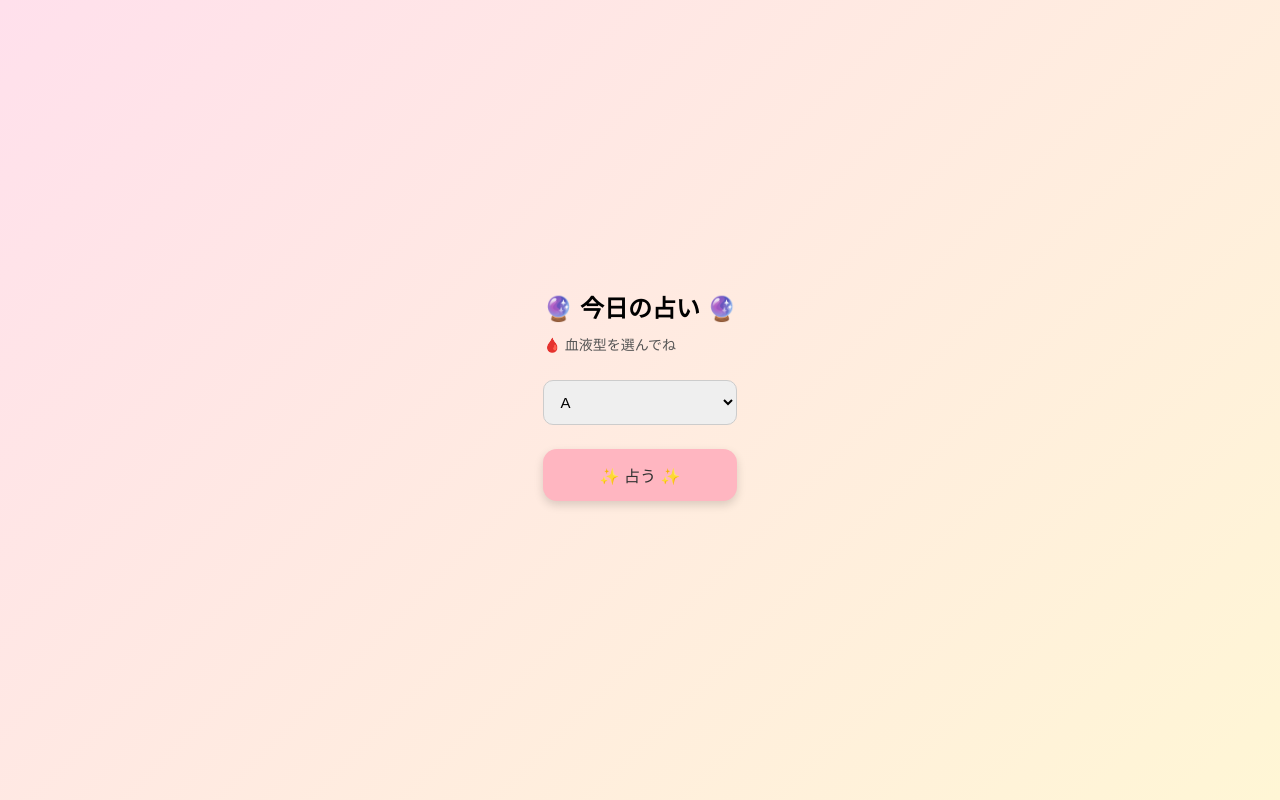
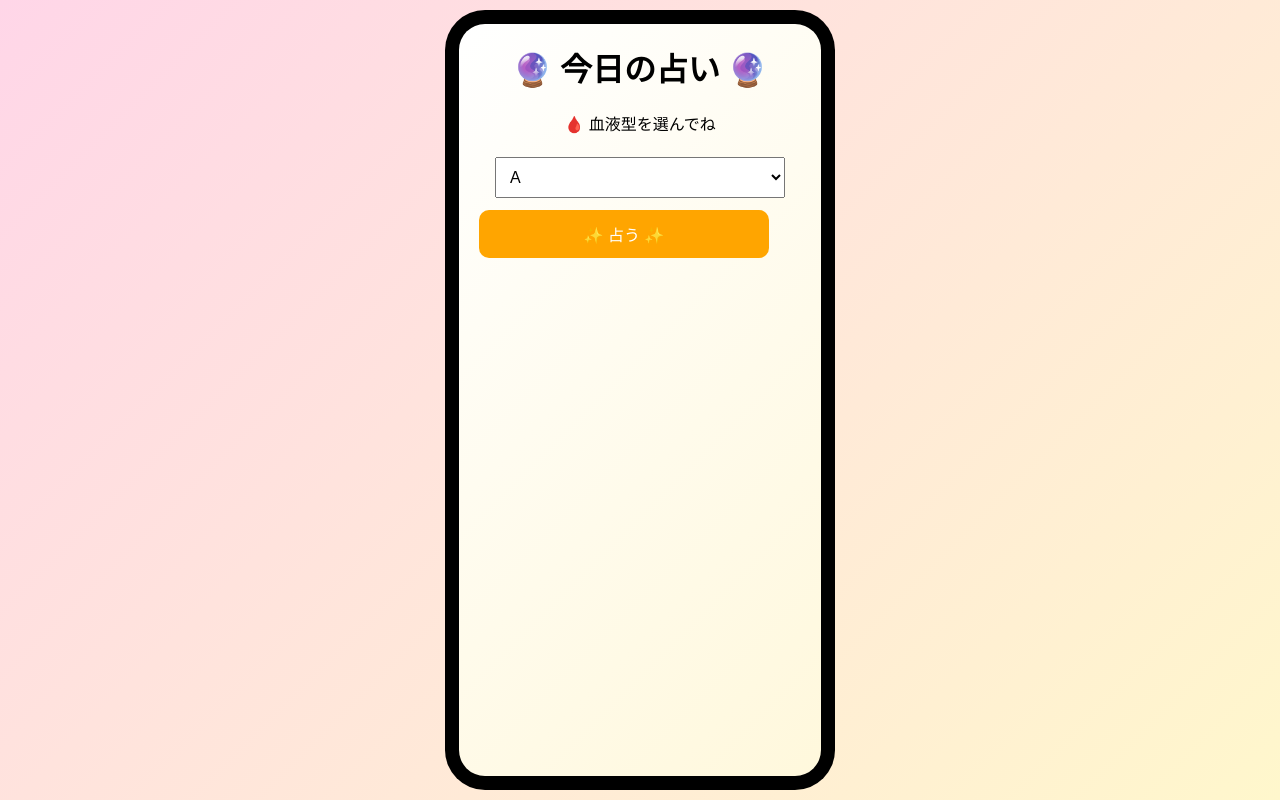
Before and after one commit to 89r4jbkvpx-afk/orange, a plain HTML site: page index.html in a window 1280 px wide. Both pictures are taken after a click on the button "🩸 血液型占い". Drawn offline with Linux system fonts and the light colour scheme.

Commit message:
Update style.css

```diff
--- a/style.css
+++ b/style.css
@@ -1,135 +1,77 @@
-/* ===== 全体 ===== */
 * {
   box-sizing: border-box;
 }
 
 body {
   margin: 0;
-  font-family: "Hiragino Kaku Gothic ProN", "Yu Gothic", "Meiryo", sans-serif;
-  background: linear-gradient(135deg, #ffe0ec, #fff6d5);
   min-height: 100vh;
+  background: linear-gradient(135deg, #ffd6e8, #fff7cc);
   display: flex;
   justify-content: center;
   align-items: center;
+  font-family: -apple-system, BlinkMacSystemFont, sans-serif;
 }
 
-/* ===== メインカード ===== */
-.container {
-  background: #fff;
-  width: 90%;
-  max-width: 420px;
-  padding: 24px 20px 28px;
-  border-radius: 20px;          /* 丸四角 */
-  box-shadow: 0 12px 30px rgba(0, 0, 0, 0.15);
-  text-align: center;
-  animation: fadeIn 0.4s ease;
+.phone {
+  width: 390px;
+  height: 780px;
+  background: #000;
+  border-radius: 40px;
+  padding: 14px;
 }
 
-/* ===== タイトル ===== */
+.screen {
+  width: 100%;
+  height: 100%;
+  background: linear-gradient(135deg, #fff, #fff8dc);
+  border-radius: 26px;
+  padding: 20px;
+  text-align: center;
+  overflow-y: auto;
+  transition: background 0.5s;
+}
+
 h1 {
   margin-top: 0;
-  margin-bottom: 10px;
-  font-size: 24px;
 }
 
-p {
-  margin: 10px 0 18px;
-  font-size: 14px;
-  color: #555;
-}
-
-/* ===== ボタン ===== */
 button {
-  width: 100%;
-  padding: 14px;
-  margin: 10px 0;
+  width: 90%;
+  padding: 12px;
+  margin: 6px 0;
   font-size: 16px;
   border: none;
-  border-radius: 14px;
+  border-radius: 10px;
   background: #ffb6c1;
-  color: #333;
   cursor: pointer;
-  box-shadow: 0 4px 10px rgba(0, 0, 0, 0.15);
-  transition: transform 0.2s ease, box-shadow 0.2s ease;
 }
 
 button:hover {
-  transform: translateY(-2px);
-  box-shadow: 0 8px 18px rgba(0, 0, 0, 0.2);
+  opacity: 0.9;
 }
 
-button:active {
-  transform: translateY(0);
-  box-shadow: 0 4px 10px rgba(0, 0, 0, 0.15);
+input, select {
+  width: 90%;
+  padding: 10px;
+  margin: 6px 0;
+  font-size: 16px;
 }
 
-/* ===== 入力欄 ===== */
-select,
-input {
-  width: 100%;
-  padding: 12px;
-  margin: 8px 0 14px;
-  font-size: 15px;
-  border-radius: 10px;
-  border: 1px solid #ccc;
+#runBtn {
+  display: none;
+  background: #ffa500;
+  color: #fff;
 }
 
-/* ===== 結果画面 ===== */
-.result {
+.result-box {
   margin-top: 15px;
-  padding: 16px;
-  border-radius: 16px;
-  background: #fff6f9;
-  animation: popIn 0.4s ease;
+  padding: 18px;
+  border-radius: 14px;
+  font-size: 18px;
+  animation: pop 0.4s ease;
 }
 
-.result h2 {
-  margin-top: 0;
-  font-size: 20px;
+@keyframes pop {
+  from { transform: scale(0.9); opacity: 0; }
+  to { transform: scale(1); opacity: 1; }
 }
-
-.result p {
-  font-size: 15px;
-  margin: 8px 0;
-}
-
-/* ===== ラッキー系 ===== */
-.lucky {
-  margin-top: 10px;
-  font-weight: bold;
-}
-
-/* ===== 非表示切り替え ===== */
-.hidden {
-  display: none;
-}
-
-/* ===== アニメーション ===== */
-@keyframes fadeIn {
-  from {
-    opacity: 0;
-    transform: translateY(8px);
-  }
-  to {
-    opacity: 1;
-    transform: translateY(0);
-  }
-}
-
-@keyframes popIn {
-  from {
-    opacity: 0;
-    transform: scale(0.96);
-  }
-  to {
-    opacity: 1;
-    transform: scale(1);
-  }
-}
-
-/* ===== PCでも崩れない調整 ===== */
-@media (min-width: 600px) {
-  .container {
-    padding: 28px 26px 32px;
-  }
-}
```
